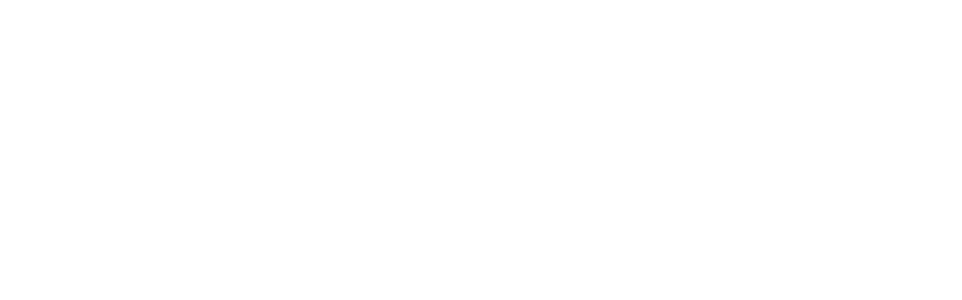
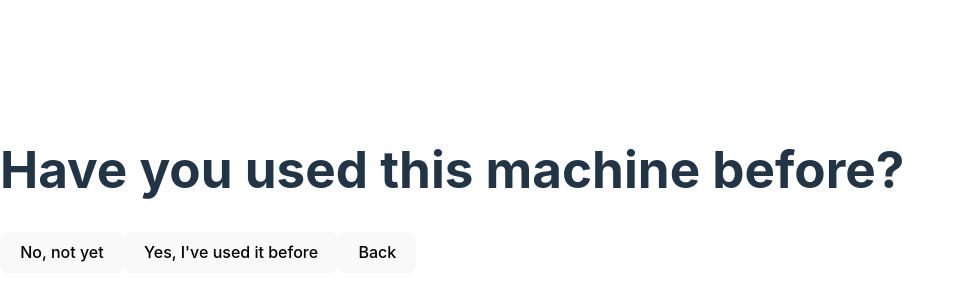
Before and after one commit to FlourenceL/ThesisV4.1, a React (Vite) app in the folder thesisV4.1/: page /choose in a window 1280 px wide. Before the commit this address had no page. Shown: the part 210-510 px from the top of the page, without its empty margins (0-962 px from the left). Built offline with nearby package versions, Linux system fonts and the light colour scheme.

Commit message:
Added Choose.jsx

```diff
--- a/thesisV4.1/src/App.jsx
+++ b/thesisV4.1/src/App.jsx
@@ -4,6 +4,7 @@ import Homepage from "./components/Homepage";
 import Layout from "./components/Layout";
 import Form from "./components/Form";
 import AllStars from "./components/Allstars";
+import Choose from "./components/Choose";
 
 function App() {
   return (
@@ -13,6 +14,7 @@ function App() {
           <Route path="/" index element={<Homepage />} />
           <Route path="/allstars" element={<AllStars />} />
           <Route path="/form" element={<Form />} />
+          <Route path="/choose" element={<Choose />} />
         </Route>
       </Routes>
     </BrowserRouter>
--- /dev/null
+++ b/thesisV4.1/src/components/Choose.jsx
@@ -0,0 +1,22 @@
+import { useNavigate } from "react-router-dom";
+
+function Choose() {
+  const navigate = useNavigate();
+  const form = () => {
+    navigate("/form");
+  };
+
+  const home = () => {
+    navigate("/");
+  };
+  return (
+    <>
+      <h1>Have you used this machine before?</h1>
+      <button onClick={form}>No, not yet</button>
+      <button>Yes, I've used it before</button>
+      <button onClick={home}>Back</button>
+    </>
+  );
+}
+
+export default Choose;
--- a/thesisV4.1/src/components/Form.jsx
+++ b/thesisV4.1/src/components/Form.jsx
@@ -16,7 +16,7 @@ import { useNavigate } from "react-router-dom";
 function Form() {
   const navigate = useNavigate();
   const handleNavigate = () => {
-    navigate("/");
+    navigate("/choose");
   };
   const db = getDatabase();
   const [weight, setWeight] = useState("");
--- a/thesisV4.1/src/components/Homepage.jsx
+++ b/thesisV4.1/src/components/Homepage.jsx
@@ -9,7 +9,7 @@ function Homepage() {
   const navigate = useNavigate();
 
   const handleNavigate = () => {
-    navigate("/form"); // Change '/form' to the desired path
+    navigate("/choose"); // Change '/form' to the desired path
   };
 
   return (
```
